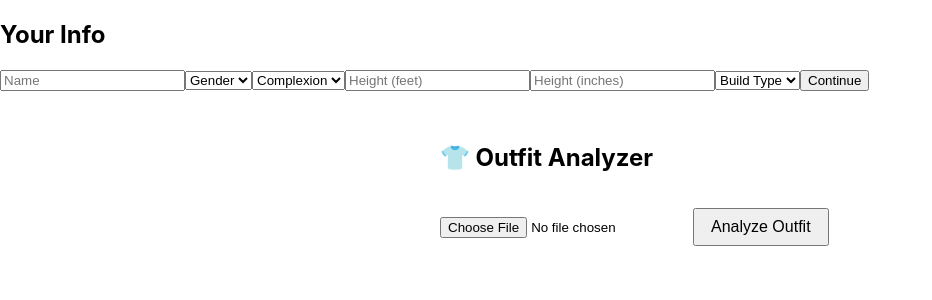
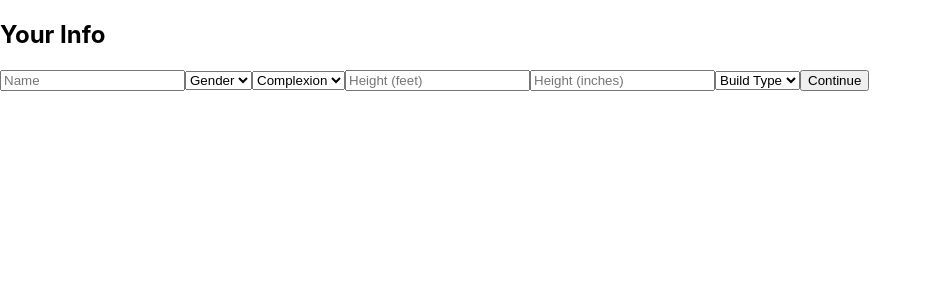
Before and after one commit to RounakAmre/outfit-gen, a React (Create React App) app: page / in a window 1280 px wide. Shown: the top 300 px of the page, without its empty margins (0-932 px from the left). Built offline with nearby package versions, Linux system fonts and the light colour scheme.

Commit message:
Update UI for preset/context input and backend analysis

```diff
--- a/src/App.js
+++ b/src/App.js
@@ -3,14 +3,8 @@ import ImageUpload from './components/ImageUpload';
 
 function App() {
   const [presetOpen, setPresetOpen] = useState(true);
-  const [preAnalyzeOpen, setPreAnalyzeOpen] = useState(false);
-
   const [presetData, setPresetData] = useState({
     name: '', gender: '', complexion: '', heightFeet: '', heightInches: '', buildType: ''
-  });
-
-  const [analyzeContext, setAnalyzeContext] = useState({
-    occasion: '', weather: '', temperature: ''
   });
 
   return (
@@ -47,41 +41,7 @@ function App() {
         </div>
       )}
 
-      {preAnalyzeOpen && (
-        <div className="popup">
-          <div className="popup-content">
-            <h2>Context Info</h2>
-            <select onChange={e => setAnalyzeContext({ ...analyzeContext, occasion: e.target.value })}>
-              <option value="">Occasion</option>
-              <option>Casual</option>
-              <option>Work</option>
-              <option>Formal</option>
-              <option>Party</option>
-            </select>
-            <select onChange={e => setAnalyzeContext({ ...analyzeContext, weather: e.target.value })}>
-              <option value="">Weather</option>
-              <option>Sunny</option>
-              <option>Rainy</option>
-              <option>Cloudy</option>
-              <option>Snowy</option>
-            </select>
-            <select onChange={e => setAnalyzeContext({ ...analyzeContext, temperature: e.target.value })}>
-              <option value="">Temperature (optional)</option>
-              <option>Hot</option>
-              <option>Warm</option>
-              <option>Cool</option>
-              <option>Freezing</option>
-            </select>
-            <button onClick={() => setPreAnalyzeOpen(false)}>Analyze</button>
-          </div>
-        </div>
-      )}
-
-      <ImageUpload
-        presetData={presetData}
-        analyzeContext={analyzeContext}
-        openPreAnalyzePopup={() => setPreAnalyzeOpen(true)}
-      />
+      {!presetOpen && <ImageUpload presetData={presetData} />}
     </div>
   );
 }
--- a/src/components/ImageUpload.jsx
+++ b/src/components/ImageUpload.jsx
@@ -1,10 +1,13 @@
 import React, { useState, useEffect } from "react";
 
-function ImageUpload({ presetData, analyzeContext, openPreAnalyzePopup }) {
+function ImageUpload({ presetData }) {
   const [image, setImage] = useState(null);
   const [result, setResult] = useState(null);
   const [loading, setLoading] = useState(false);
   const [isMobile, setIsMobile] = useState(false);
+  const [context, setContext] = useState({
+    occasion: "", weather: "", temperature: ""
+  });
 
   useEffect(() => {
     const mobile = /Mobi|Android|iPhone|iPad/i.test(navigator.userAgent);
@@ -16,7 +19,6 @@ function ImageUpload({ presetData, analyzeContext, openPreAnalyzePopup }) {
     if (file) {
       setImage(file);
       setResult(null);
-      openPreAnalyzePopup();
     }
   };
 
@@ -31,9 +33,9 @@ function ImageUpload({ presetData, analyzeContext, openPreAnalyzePopup }) {
     formData.append("heightFeet", presetData.heightFeet);
     formData.append("heightInches", presetData.heightInches);
     formData.append("buildType", presetData.buildType);
-    formData.append("occasion", analyzeContext.occasion);
-    formData.append("weather", analyzeContext.weather);
-    formData.append("temperature", analyzeContext.temperature); // optional
+    formData.append("occasion", context.occasion);
+    formData.append("weather", context.weather);
+    formData.append("temperature", context.temperature);
 
     try {
       const res = await fetch("https://outfitter-backend-n1hd.onrender.com/api/analyze", {
@@ -75,6 +77,30 @@ function ImageUpload({ presetData, analyzeContext, openPreAnalyzePopup }) {
             alt="preview"
             style={{ width: "100%", borderRadius: "8px" }}
           />
+          <div style={{ marginTop: "1rem" }}>
+            <h3>Context Info</h3>
+            <select onChange={e => setContext({ ...context, occasion: e.target.value })}>
+              <option value="">Occasion</option>
+              <option>Casual</option>
+              <option>Work</option>
+              <option>Formal</option>
+              <option>Party</option>
+            </select>
+            <select onChange={e => setContext({ ...context, weather: e.target.value })} style={{ marginLeft: "8px" }}>
+              <option value="">Weather</option>
+              <option>Sunny</option>
+              <option>Rainy</option>
+              <option>Cloudy</option>
+              <option>Snowy</option>
+            </select>
+            <select onChange={e => setContext({ ...context, temperature: e.target.value })} style={{ marginLeft: "8px" }}>
+              <option value="">Temperature (optional)</option>
+              <option>Hot</option>
+              <option>Warm</option>
+              <option>Cool</option>
+              <option>Freezing</option>
+            </select>
+          </div>
         </div>
       )}
 
```
